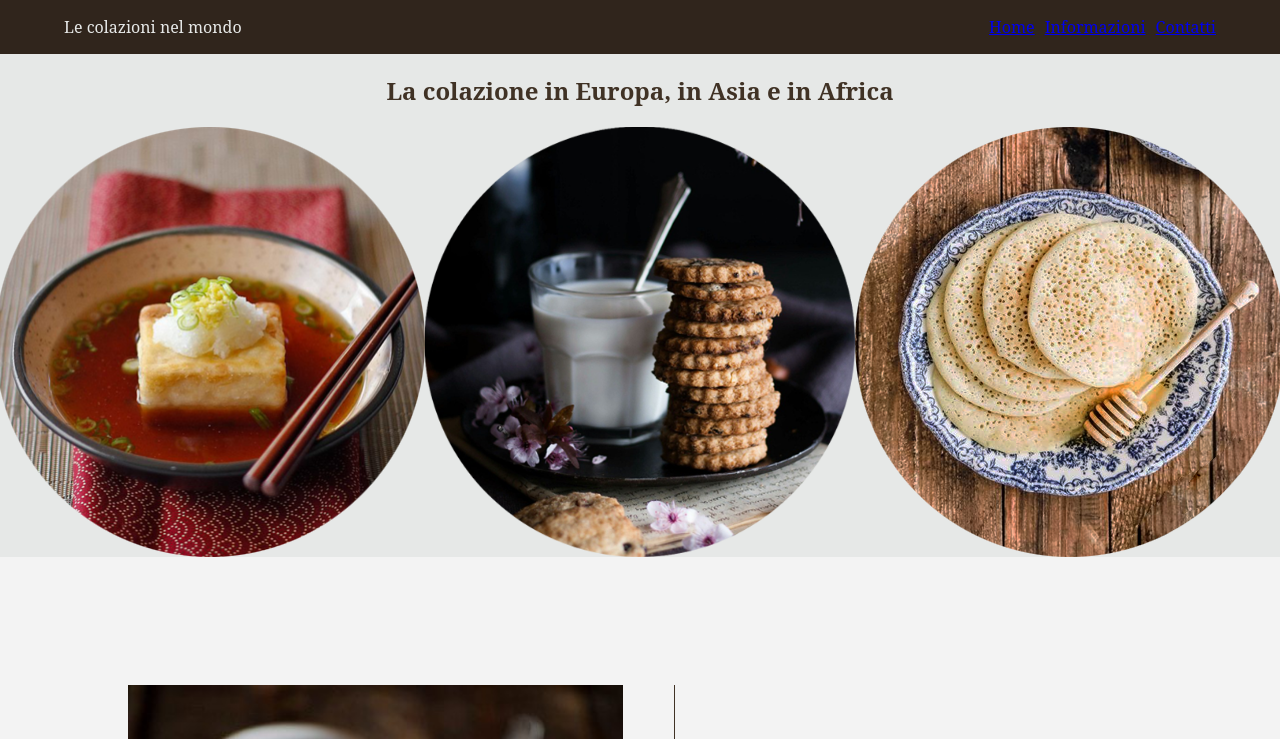
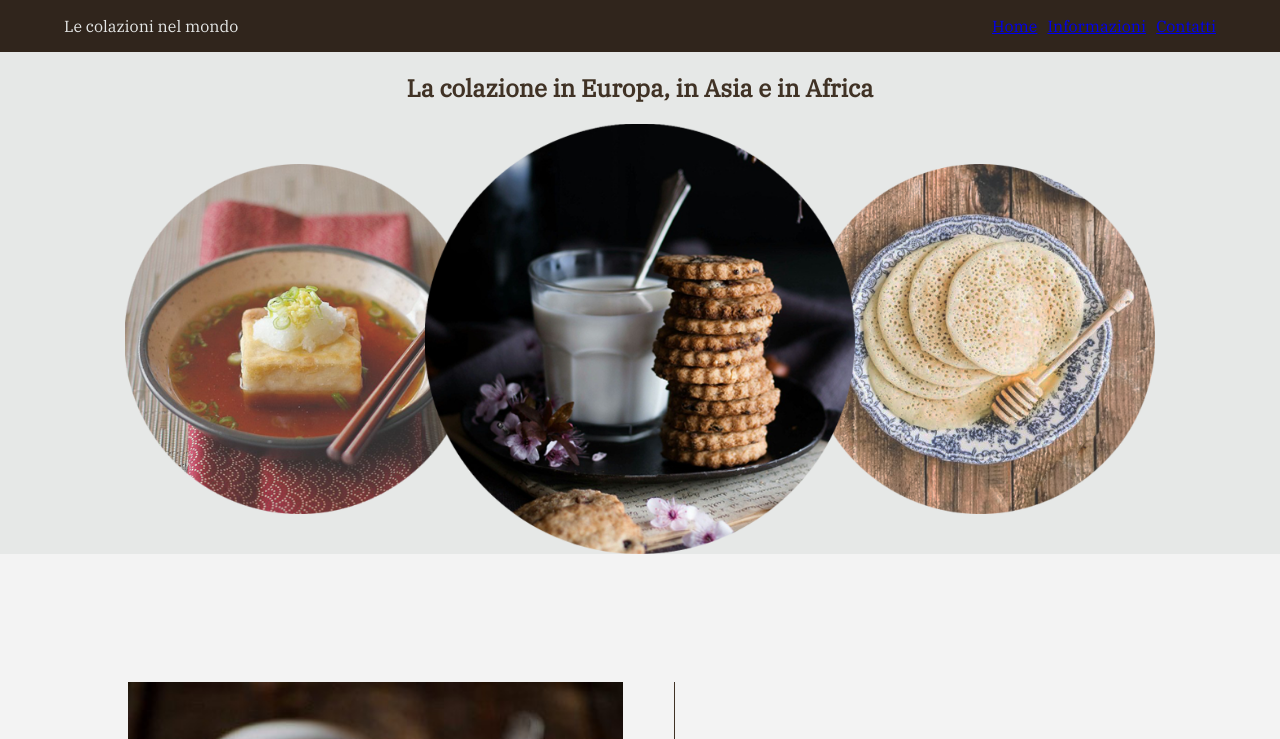
Before and after one commit to emacap01/Colazioni, a plain HTML site: page index.html in a window 1280 px wide. Shown: the top 739 px of the page. Drawn offline with Linux system fonts and the light colour scheme.

Commit message:
add css, html, img

```diff
--- a/css/stile.css
+++ b/css/stile.css
@@ -1,13 +1,15 @@
+@font-face {
+    font-family:'IBMPlexSerif';
+    src: url(../font/IBMPlexSerif-Regular.ttf);
+}
 body{
     color:#403225;
-    font-family:'Serif';
-    src: url('font/IBMPlexSerif-Regular.ttf');
-    src: url('font/IBMPlexSerif-Bold.ttf');
-    src:url('font/IBMPlexSerif-Italic.ttf');
+    font-family:'IBMPlexSerif';
     font-weight: normal;
     background-color:#E6E8E7;
     margin:0;
 }
+
  main,footer{
     max-width: fit-content;
     margin:auto;
@@ -31,12 +33,24 @@ header nav ul {
 main section.intr h1{
     text-align: center;
 
-
 }
 
 div.imm{
     display: flex;
     justify-content: center;
+    align-items: center;
+}
+.op{
+    opacity: 0.8;
+}
+#sx{
+    margin-right:-50px ;
+}
+#dx{
+    margin-left:-50px;
+}
+#top{
+    z-index: 2;
 }
 .testo{
     width: 50%;
@@ -72,11 +86,6 @@ main section.card p{
   margin-right: 5%;
 
 }
-div.asia{
-    display: flex;
-    justify-content:space-between;
-
-}
 
 .fotodx{
     width:50%;
--- a/index.html
+++ b/index.html
@@ -22,9 +22,9 @@
         <section class="intr">
             <h1>La colazione in Europa, in Asia e in Africa</h1>
          <div class="imm">
-             <img src="immagini/hero image2 copia.png" width="430" height="430">
-             <img src="immagini/hero image 1 copia.png" width="430" height="430">
-             <img src="immagini/hro image 3 copia.png" width="430" height="430">
+             <img src="immagini/hero image2 copia.png" width="350" height="350" class="op" id="sx">
+             <img src="immagini/hero image 1 copia.png" width="430" height="430"id="top">
+             <img src="immagini/hro image 3 copia.png" width="350" height="350" class="op" id="dx">
          </div>
         </section>
         <section class="card">
```
